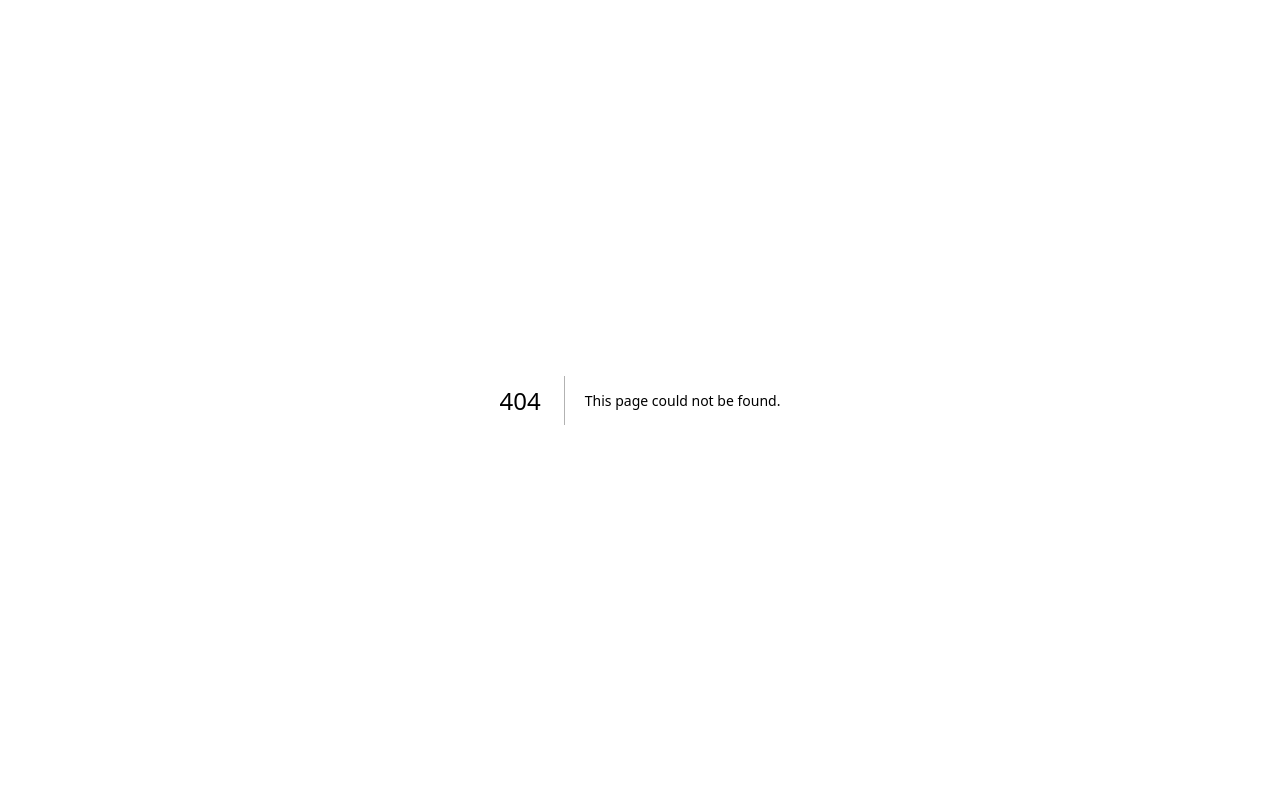
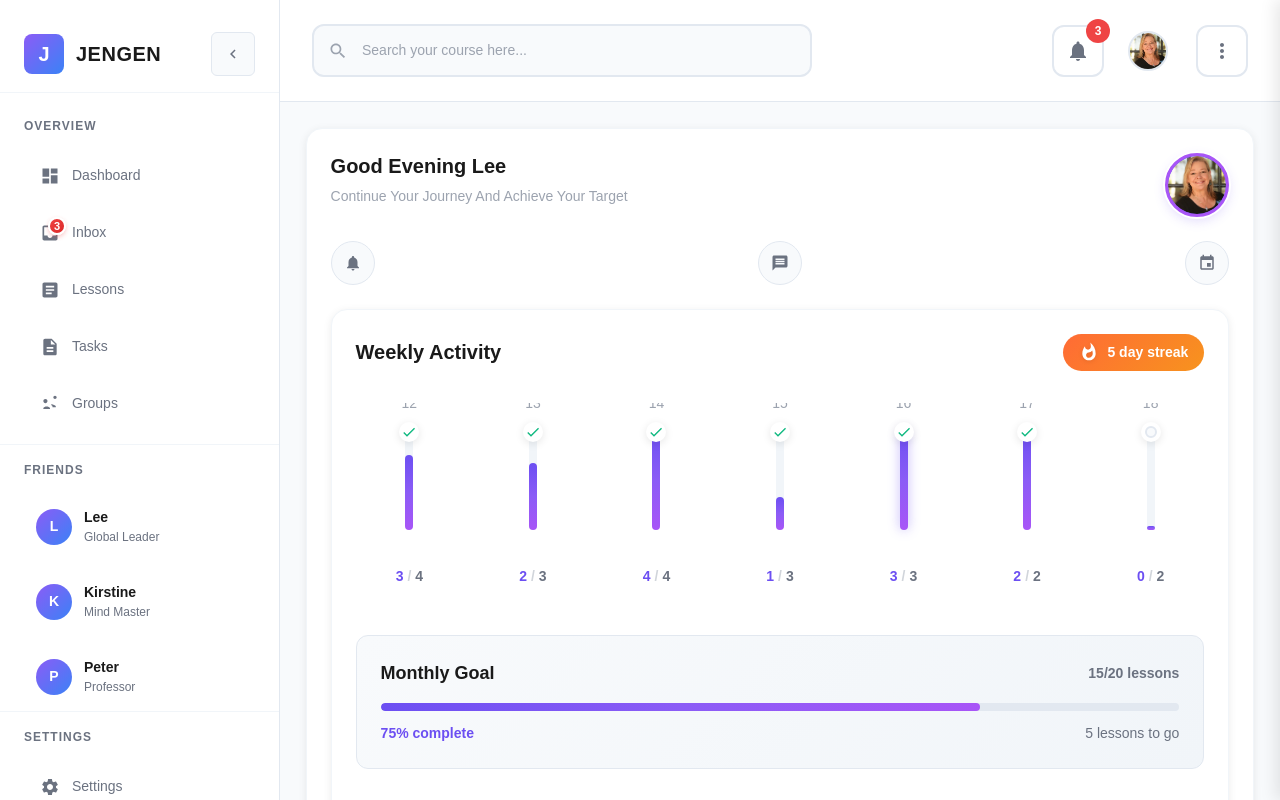
Before and after one commit to xthemadgenius/genjen, a Next.js app in the folder web-app/: page /dashboard/profile in a window 1280 px wide. Before the commit this address had no page. Shown: the top 800 px of the page. Built offline with nearby package versions, Linux system fonts and the light colour scheme.

Commit message:
profile resp

```diff
--- /dev/null
+++ b/web-app/src/app/dashboard/profile/page.tsx
@@ -0,0 +1,27 @@
+'use client';
+
+import React from 'react';
+import DashboardLayout from '@/components/dashboard/DashboardLayout';
+import ProfileCard from '@/components/dashboard/ProfileCard';
+import styles from './profile.module.css';
+
+const ProfilePage = () => {
+  // Mock user data - in real app this would come from authentication/context
+  const user = {
+    fullName: 'Lee Johnson',
+    email: 'lee@example.com',
+    avatar: '/imgs/lee.png'
+  };
+
+  return (
+    <DashboardLayout>
+      <div className={styles.profileContent}>
+        <div className={styles.profileContainer}>
+          <ProfileCard user={user} />
+        </div>
+      </div>
+    </DashboardLayout>
+  );
+};
+
+export default ProfilePage;
--- /dev/null
+++ b/web-app/src/app/dashboard/profile/profile.module.css
@@ -0,0 +1,39 @@
+.profileContent {
+  width: 100%;
+  max-width: 1200px;
+  margin: 0 auto;
+  padding: clamp(1rem, 2vw, 2rem);
+  overflow-x: hidden;
+}
+
+.profileContainer {
+  display: flex;
+  justify-content: center;
+  align-items: flex-start;
+  width: 100%;
+  min-height: calc(100vh - 200px);
+}
+
+/* Mobile optimized layout */
+@media (max-width: 600px) {
+  .profileContent {
+    padding: 1rem 0.75rem;
+  }
+
+  .profileContainer {
+    min-height: calc(100vh - 160px);
+  }
+}
+
+@media (max-width: 320px) {
+  .profileContent {
+    padding: 0.75rem 0.5rem;
+  }
+}
+
+/* Ensure profile card takes appropriate width on mobile */
+@media (max-width: 768px) {
+  .profileContainer {
+    width: 100%;
+  }
+}
--- a/web-app/src/components/dashboard/DashboardHeader.tsx
+++ b/web-app/src/components/dashboard/DashboardHeader.tsx
@@ -6,9 +6,10 @@
 interface DashboardHeaderProps {
   onToggleSidebar: () => void;
   onToggleProfileCard: () => void;
+  showProfileButton?: boolean;
 }
 
-const DashboardHeader: React.FC<DashboardHeaderProps> = ({ onToggleSidebar, onToggleProfileCard }) => {
+const DashboardHeader: React.FC<DashboardHeaderProps> = ({ onToggleSidebar, onToggleProfileCard, showProfileButton = true }) => {
   const [searchQuery, setSearchQuery] = useState('');
 
   const handleSearch = (e: React.FormEvent) => {
@@ -59,7 +60,8 @@
           <span className={styles.notificationBadge}>3</span>
         </button>
 
-        {/* Profile Image */}
+        {/* Profile Image - Hidden on mobile when on profile page */}
+        {showProfileButton && (
           <div className={styles.profileContainer}>
             <button
               onClick={onToggleProfileCard}
@@ -73,6 +75,7 @@
               />
             </button>
           </div>
+        )}
 
         {/* More Options */}
         <button className={styles.moreOptionsBtn} aria-label="More options">
--- a/web-app/src/components/dashboard/DashboardLayout.tsx
+++ b/web-app/src/components/dashboard/DashboardLayout.tsx
@@ -1,6 +1,7 @@
 'use client';
 
 import React, { useState, useEffect, useRef } from 'react';
+import { usePathname } from 'next/navigation';
 import Sidebar from './Sidebar';
 import Tabbar from './Tabbar';
 import DashboardHeader from './DashboardHeader';
@@ -19,7 +20,11 @@
 
   const deviceType = useDeviceType();
   const isMobile = useIsMobile();
+  const pathname = usePathname();
   const profilePanelRef = useRef<HTMLDivElement>(null);
+
+  // Check if we're on the profile page
+  const isProfilePage = pathname === '/dashboard/profile';
 
   const toggleSidebar = () => {
     setIsSidebarOpen(!isSidebarOpen);
@@ -62,6 +67,7 @@
   const shouldShowSidebar = !isMobile;
   const shouldShowTabbar = isMobile;
   const shouldShowMobileOverlay = (deviceType === 'tablet' || deviceType === 'mobile') && isSidebarOpen;
+  const shouldShowProfilePanel = !isMobile || !isProfilePage;
 
   return (
     <div className={`
@@ -86,6 +92,7 @@
         <DashboardHeader
           onToggleSidebar={toggleSidebar}
           onToggleProfileCard={toggleProfileCard}
+          showProfileButton={shouldShowProfilePanel}
         />
 
         {/* Dashboard Content */}
@@ -97,7 +104,8 @@
         </main>
       </div>
 
-      {/* Profile Card Panel */}
+      {/* Profile Card Panel - Hidden on mobile when on profile page */}
+      {shouldShowProfilePanel && (
         <div
           ref={profilePanelRef}
           className={`${styles.profilePanel} ${isProfileCardOpen ? styles.profilePanelOpen : ''}`}
@@ -110,6 +118,7 @@
             }}
           />
         </div>
+      )}
 
       {/* Mobile Bottom Tabbar */}
       {shouldShowTabbar && (
```
Lines whose indentation alone changed are shown as unchanged.
